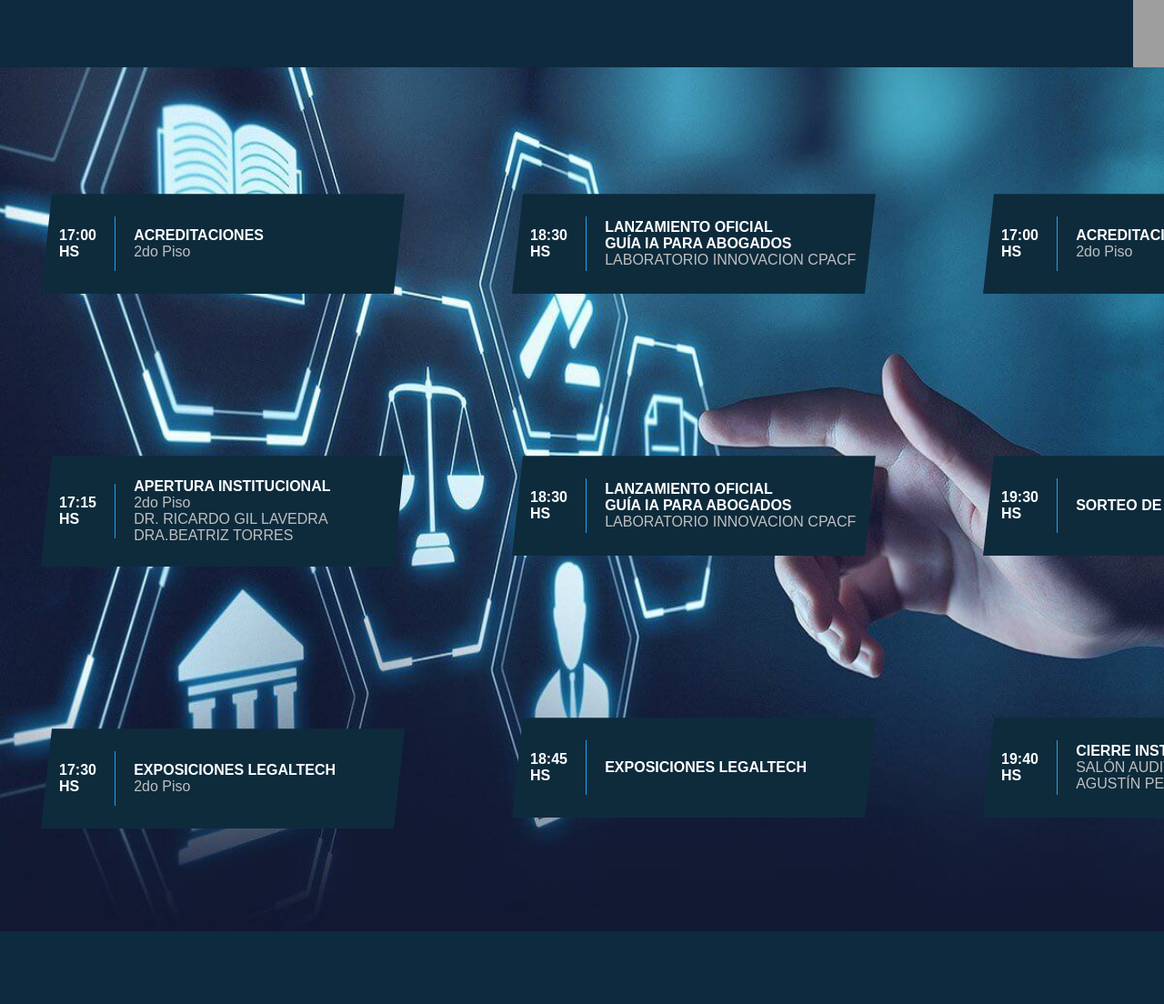
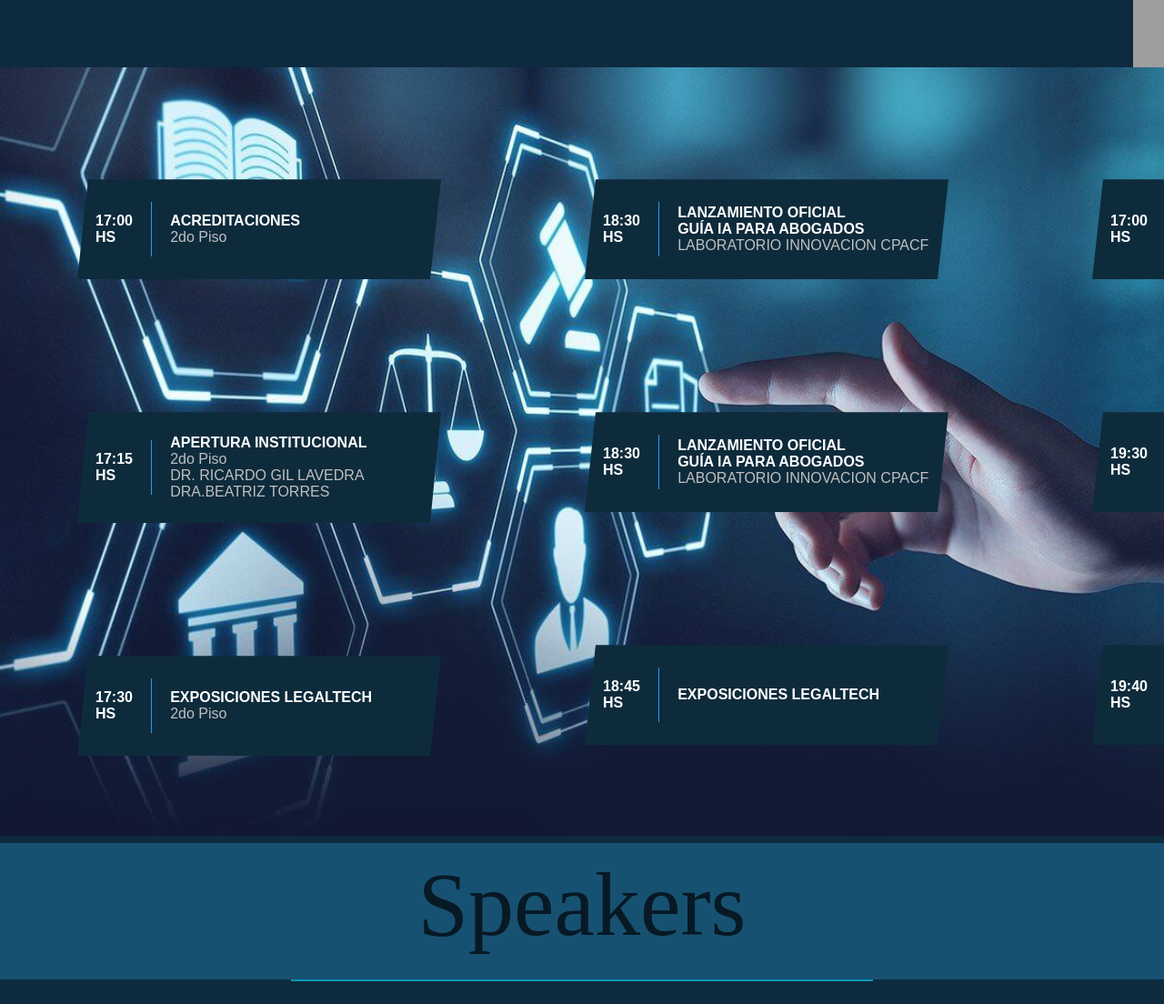
Before and after one commit to usera1234/ADP-Eventos, a plain HTML site: page index.html in a window 1280 px wide. Shown: the part 1070-2174 px from the top of the page at 91% size. Drawn offline with Linux system fonts and the light colour scheme; grey boxes are pictures that could not be loaded.

Commit message:
responsive agenda

```diff
--- a/components/agenda.css
+++ b/components/agenda.css
@@ -112,7 +112,7 @@ app-agenda .cronograma-subtitulo {
   }
 }
 
-@media (min-width: 1600px) {
+@media (min-width: 1501px) {
   app-agenda .agenda{
     gap: 10rem;
     height: 100%;
@@ -127,18 +127,3 @@ app-agenda .cronograma-subtitulo {
     gap: 5rem;
   }
 }
-@media (max-width: 1500px), (min-width: 769px) {
-  app-agenda .agenda {
-    gap: 3rem;
-    height: 114.5%;
-  }
-
-  app-agenda .cronograma-imagen {
-    height: 950px;
-  }
-
-  app-agenda .cronograma-column {
-    margin-left: 20px;
-    gap: 4rem;
-  }
-}
--- a/components/speakers.css
+++ b/components/speakers.css
@@ -83,12 +83,12 @@ app-speakers .reveal {
 
 /* animación (ya la tenías; le sumo opacidad) */
 @keyframes aparecerSpeakers {
-  from { transform: translateX(-40px); opacity: 0; }
+  from { transform: translateX(-100px); opacity: 0; }
   to   { transform: translateX(0);     opacity: 1; }
 }
 
 app-speakers .animar-speakers {
-  animation: aparecerSpeakers 0.6s ease-out forwards;
+  animation: aparecerSpeakers 1s ease-out forwards;
   will-change: transform, opacity;
 }
 
@@ -121,7 +121,7 @@ app-speakers .animar-speakers {
 }
 @media (max-width: 1500px), (min-width: 769px) {
     app-speakers .speakers-header {
-        margin-top: 115px;
+        margin-top: 100px;
     }
 
     app-speakers .speakers-grid {
```
